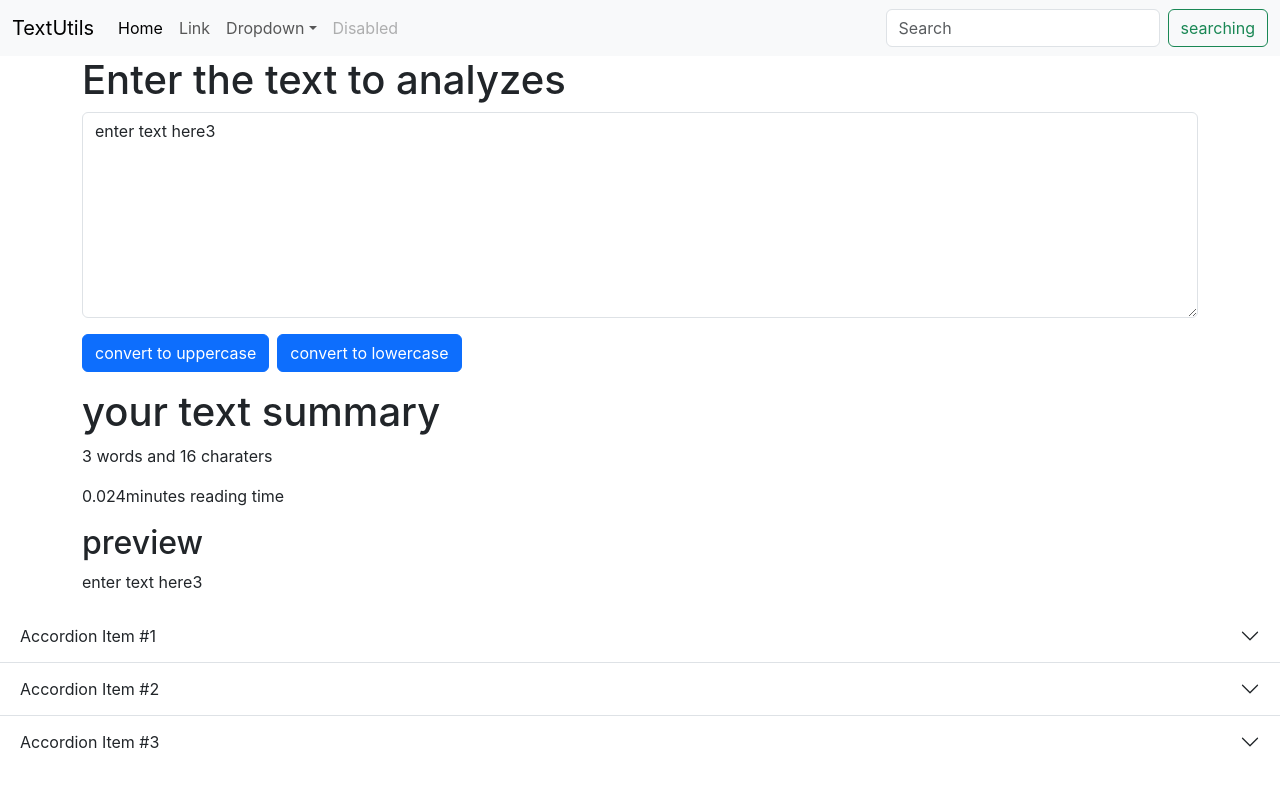
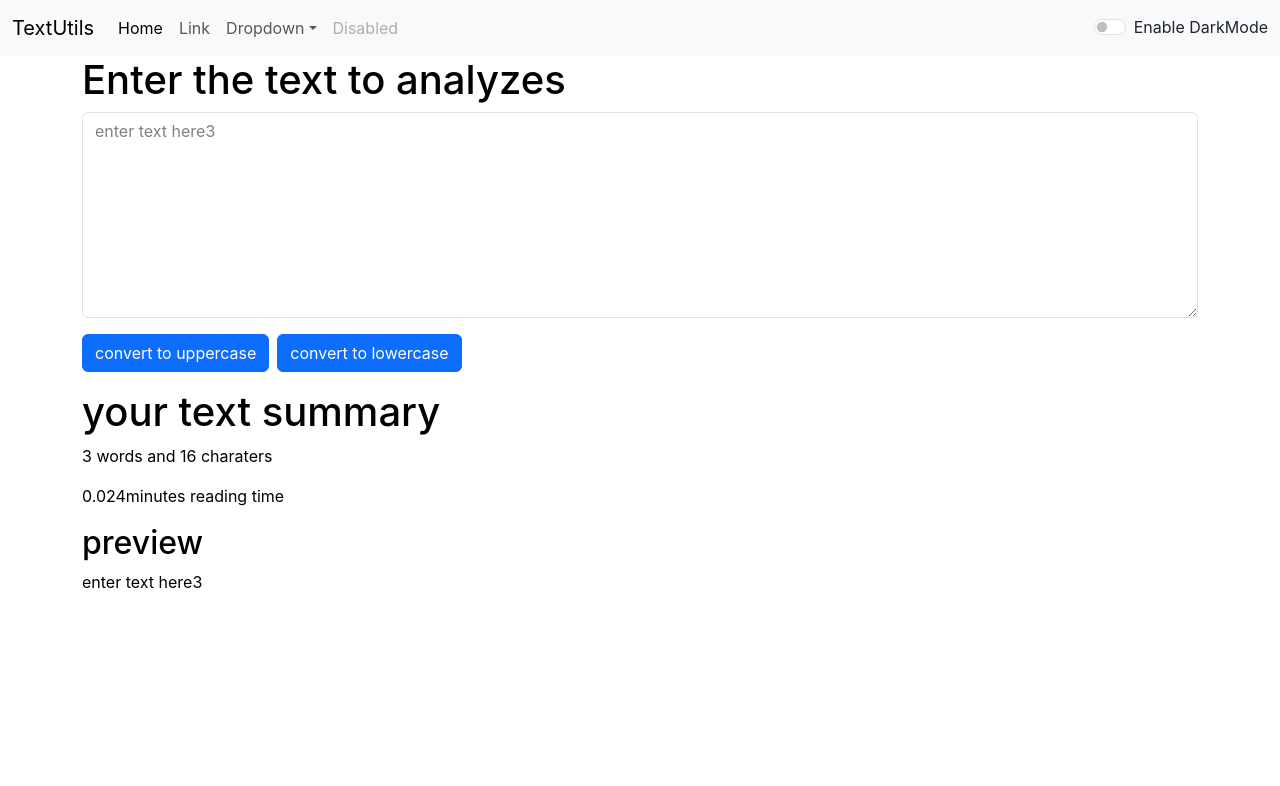
Before and after one commit to abhishekpatil500/reactfile, a React (Create React App) app: page / in a window 1280 px wide. Shown: the top 786 px of the page. Built offline with nearby package versions, Linux system fonts and the light colour scheme.

Commit message:
added styling in textutils

```diff
--- a/src/App.js
+++ b/src/App.js
@@ -1,21 +1,33 @@
 
 import './App.css';
 
-import Abouts from './components/Abouts';
+// import Abouts from './components/Abouts';
 import Navbar from './components/Navbar';
 import TextForms from './components/TextForms';
-// let mystyle={
-//   color:'white',
-//   backgroundColor:'black'
-// }
+import React, { useState } from 'react';
+
 
 function App() {
+  const [mode,setMode]=useState('light');//whether dark mode is enabled or not it show
+   const togglemode =()=>{
+    if(mode==="light")
+    {
+      setMode("dark");
+      document.body.style.backgroundColor ="grey"
+    }
+    else
+    {
+      setMode("light");
+      document.body.style.backgroundColor ="white"
+    }
+
+  }
   return (
     <>
 
-       <Navbar title="TextUtils" ></Navbar>
-       <TextForms heading="Enter the text to analyzes"></TextForms>
-        <Abouts></Abouts>
+       <Navbar title="TextUtils" mode={mode} togglemode={togglemode}></Navbar>
+       <TextForms heading="Enter the text to analyzes" mode={mode}></TextForms>
+        {/* <Abouts></Abouts> */}
 
 
    </>
--- a/src/components/Navbar.js
+++ b/src/components/Navbar.js
@@ -1,10 +1,11 @@
 import React from 'react'
 import  PropTypes from 'prop-types'
+
 
 export default function Navbar(props) {
   return (
     <div>
-      <nav className="navbar navbar-expand-lg bg-body-tertiary  ">
+      <nav className={`navbar navbar-expand-lg navbar-${props.mode} bg-${props.mode}   `}>
   <div className="container-fluid">
     <a className="navbar-brand" href="/">{props.title}</a>
     <button className="navbar-toggler" type="button" data-bs-toggle="collapse" data-bs-target="/navbarSupportedContent" aria-controls="navbarSupportedContent" aria-expanded="false" aria-label="Toggle navigation">
@@ -33,10 +34,14 @@ export default function Navbar(props) {
           <a className="nav-link disabled" aria-disabled="true" href="/">Disabled</a>
         </li>
       </ul>
-      <form className="d-flex" role="search">
+      {/* <form className="d-flex" role="search">
         <input className="form-control me-2" type="search" placeholder="Search" aria-label="Search"/>
-        <button className="btn btn-outline-success" type="submit">{props.search}</button>
-      </form>
+        <button className="btn btn-outline-info" type="submit">{props.search}</button>
+      </form> */}
+      <div className={`form-check form-switch text-${props.mode==='light'?'dark':'light'}`}>
+        <input className="form-check-input" type="checkbox" role="switch" id="flexSwitchCheckDefault" onClick={props.togglemode}/>
+        <label className="form-check-label" htmlFor="flexSwitchCheckDefault">Enable DarkMode </label>
+        </div>
     </div>
   </div>
 </nav>
--- a/src/components/TextForms.js
+++ b/src/components/TextForms.js
@@ -26,16 +26,16 @@ export default function TextForms(props) {
   return (
     <>
 
-      <div className="container">
+      <div className="container" style={{color:props.mode==='dark'?'white':'black'}}>
         <h1>{props.heading} </h1>
         <div className="mb-3">
           {/* <label for="myBox" class="form-label">Example textarea</label> */}
-          <textarea className="form-control" value= {text} onChange={handleupchange}id="myBox" rows="8"></textarea>
+          <textarea className="form-control" value= {text} onChange={handleupchange}id="myBox"  style={{backgroundColor:props.mode==='light'?'white':'grey',color:props.mode==='light'?'grey':'white'}}rows="8"></textarea>
         </div>
         <button className="btn btn-primary" onClick={handleupclick}>convert to uppercase</button>
         <button className="btn btn-primary mx-2" onClick={handleupclicks}>convert to lowercase</button>
       </div>
-       <div className="container my-3">
+       <div className="container my-3"style={{color:props.mode==='dark'?'white':'black'}}>
         <h1>your text summary</h1>
         <p>
           {text.split(" ").length } words and {text.length} charaters
@@ -44,7 +44,7 @@ export default function TextForms(props) {
         <p>{0.008 * text.split(" ").length}minutes reading time</p>
         <h2>preview</h2>
         <p>
-          {text}
+          {text.length>0?text:"enter something to preview"}
         </p>
        </div>
 
```
